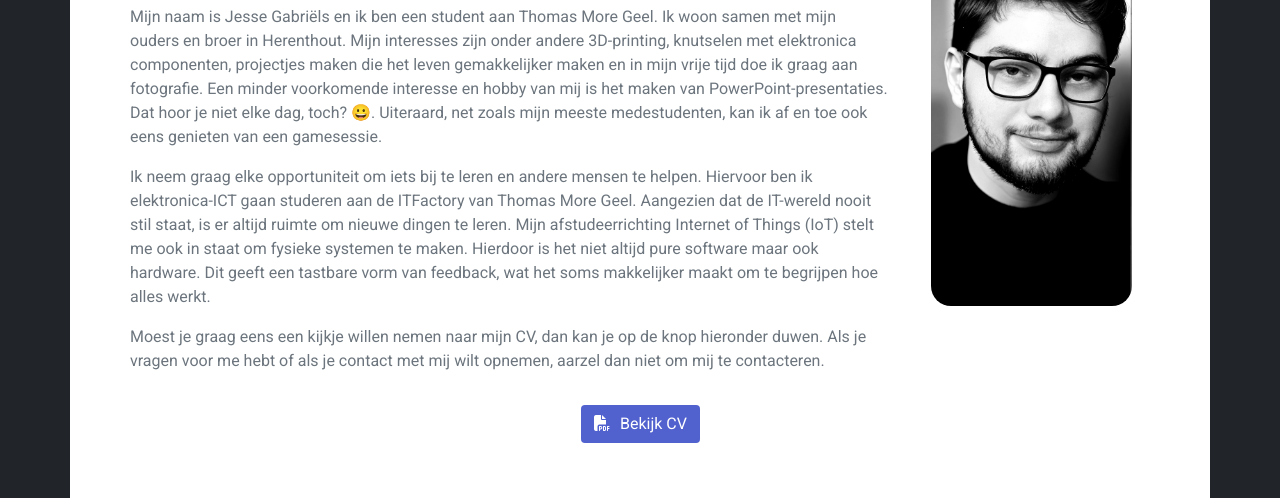
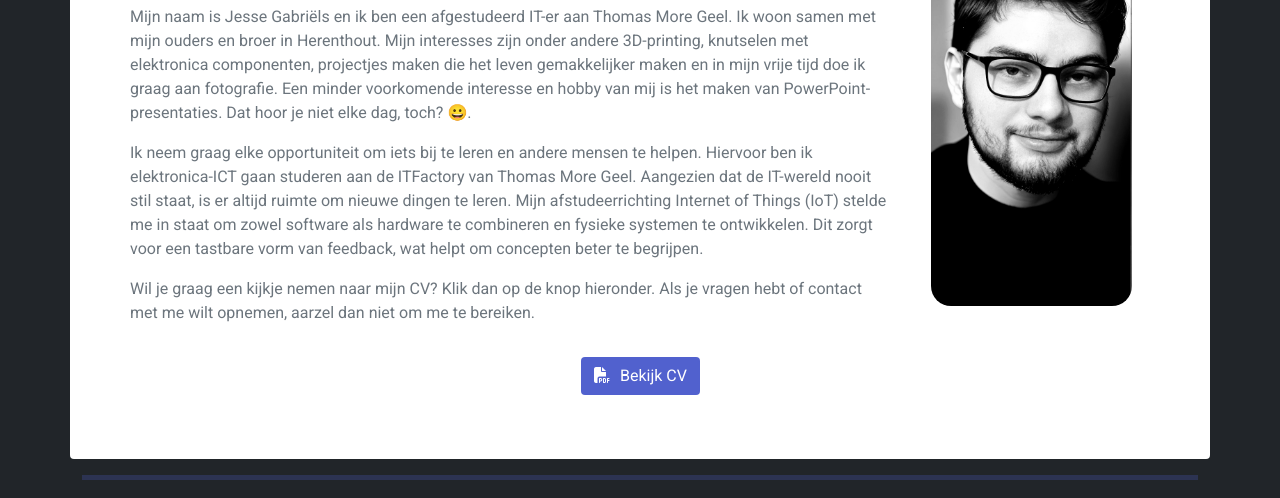
Before and after one commit to jessegabriels/portfolio-jesse, a plain HTML site: page aboutme.html in a window 1280 px wide. Shown: the part 219-717 px from the top of the page. Drawn offline with nearby package versions, Linux system fonts and the light colour scheme; a script that the page names is missing.

Commit message:
Update aboutme.html

```diff
--- a/aboutme.html
+++ b/aboutme.html
@@ -42,22 +42,21 @@
     <div class="mt-4 p-5 bg-white text-secondary rounded row anim">
       <div class="col-md-9 col-sm-12 text-secondary">
         <h2 class="display-6 focus-in-expand">Jesse Gabriëls</h2>
-        <p>Mijn naam is Jesse Gabriëls en ik ben een student aan Thomas More Geel. Ik woon samen met mijn ouders en broer in Herenthout.
+        <p>Mijn naam is Jesse Gabriëls en ik ben een afgestudeerd IT-er aan Thomas More Geel. Ik woon samen met mijn ouders en broer in Herenthout.
           Mijn interesses zijn onder andere 3D-printing, knutselen met elektronica componenten, projectjes maken die het leven gemakkelijker
           maken en in mijn vrije tijd doe ik graag aan fotografie. Een minder voorkomende interesse en hobby van mij is het maken
-          van PowerPoint-presentaties. Dat hoor je niet elke dag, toch? &#x1F600. Uiteraard, net zoals mijn meeste medestudenten,
-          kan ik af en toe ook eens genieten van een gamesessie.
+          van PowerPoint-presentaties. Dat hoor je niet elke dag, toch? &#x1F600.
         </p>
         <p>
           Ik neem graag elke opportuniteit om iets bij te leren en andere mensen te helpen. Hiervoor ben ik elektronica-ICT
           gaan studeren aan de ITFactory van Thomas More Geel. Aangezien dat de IT-wereld nooit stil staat, is er altijd
-          ruimte om nieuwe dingen te leren. Mijn afstudeerrichting Internet of Things (IoT) stelt me ook in staat om fysieke systemen te maken.
-          Hierdoor is het niet altijd pure software maar ook hardware. Dit geeft een tastbare vorm van feedback,
-          wat het soms makkelijker maakt om te begrijpen hoe alles werkt.
+          ruimte om nieuwe dingen te leren. Mijn afstudeerrichting Internet of Things (IoT) stelde me in staat om
+          zowel software als hardware te combineren en fysieke systemen te ontwikkelen. Dit zorgt voor een tastbare vorm van feedback,
+          wat helpt om concepten beter te begrijpen.
         </p>
         <p>
-          Moest je graag eens een kijkje willen nemen naar mijn CV, dan kan je op de knop hieronder duwen. Als je vragen voor me hebt of
-          als je contact met mij wilt opnemen, aarzel dan niet om mij te contacteren.
+          Wil je graag een kijkje nemen naar mijn CV? Klik dan op de knop hieronder. Als je vragen hebt of contact met me wilt opnemen,
+          aarzel dan niet om me te bereiken.
         </p>
 
       </div>
```
